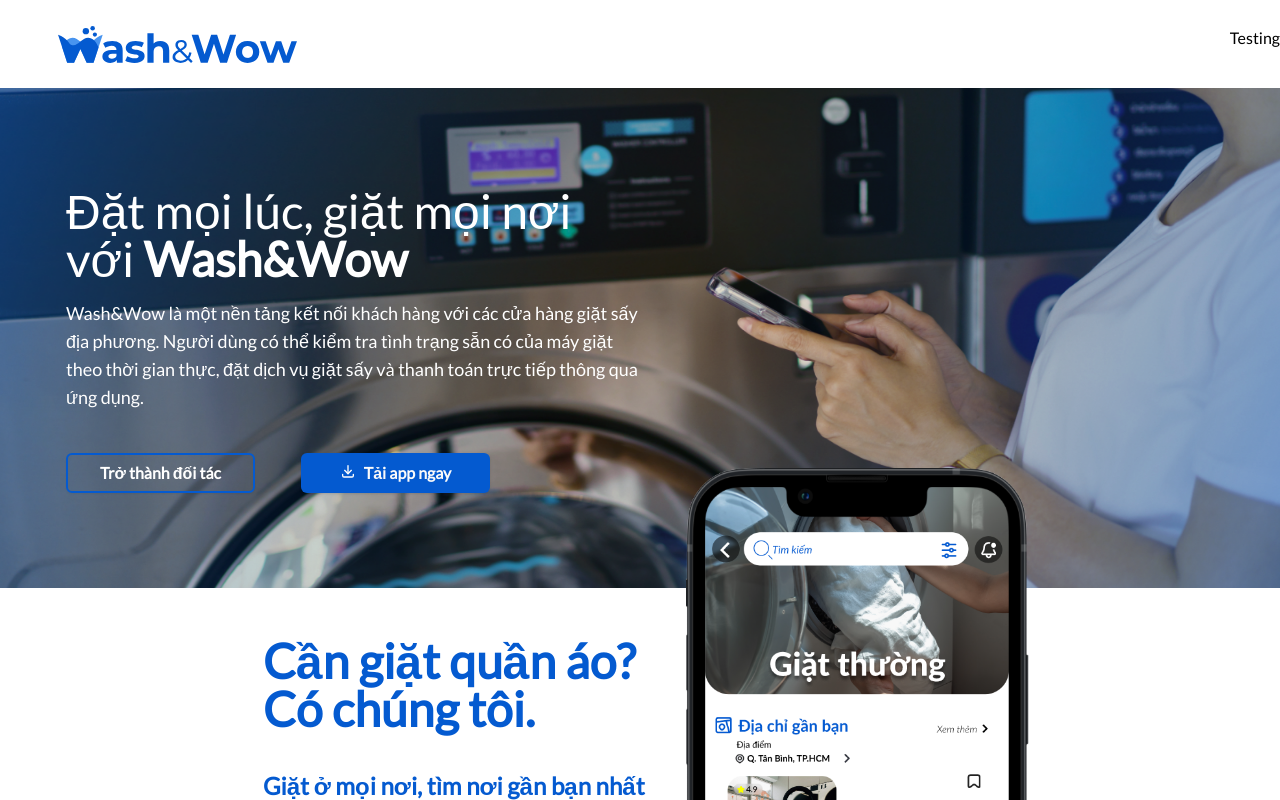
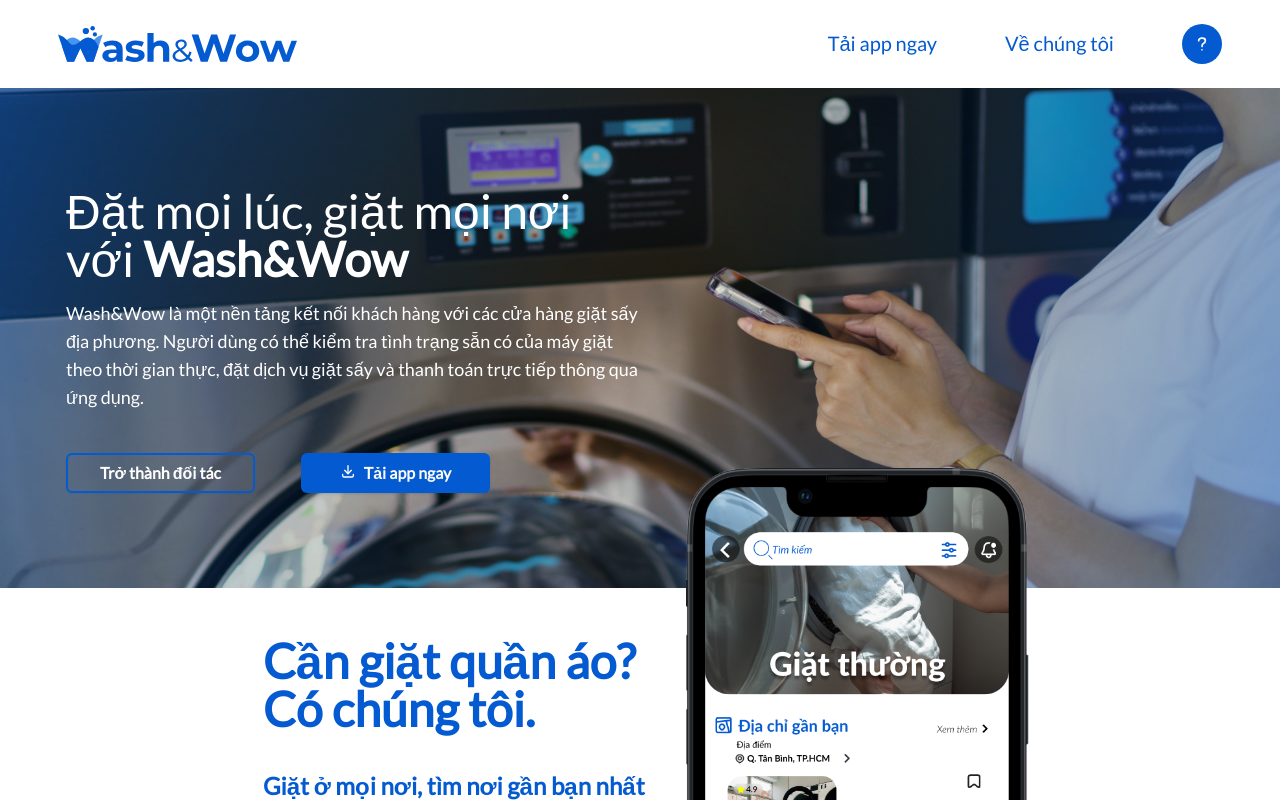
Before and after one commit to Helixu38/Wash-Wow-Landing-Page, a Next.js app: page / in a window 1280 px wide. Shown: the top 800 px of the page. Built offline with nearby package versions, Linux system fonts and the light colour scheme.

Commit message:
feat(fix): restructure navbar

```diff
--- a/components/navigation/navbar.tsx
+++ b/components/navigation/navbar.tsx
@@ -5,31 +5,22 @@
 
 export default function Navbar() {
   return (
-    <div className="w-full h-[88px] flex flex-row justify-between pl-[58px] pt-[26px]">
-      <div>
-        <AppLogo></AppLogo>
+    <div className="w-full h-[88px] flex flex-row justify-between items-center px-4 md:px-[58px] font-medium text-xl text-primary">
+      <div className="flex items-center">
+        <Link href="/">
+          <AppLogo />
+        </Link>
       </div>
-      <div>Testing</div>
+
+      <div className="flex flex-row items-center gap-4 md:gap-[68px]">
+        <Link href={"/download"}>
+          <p className="hidden md:block">Tải app ngay</p>
+        </Link>
+        <p className="hidden md:block">Về chúng tôi</p>
+        <div className="flex items-center justify-center w-10 h-10 rounded-full bg-primary">
+          <IconQuestionMark color="white" size={20} />
+        </div>
+      </div>
     </div>
-    // <div className="z-50 mx-auto flex h-16  bg-white text-primary-foreground shadow-lg">
-    //   <div className="container mx-auto flex items-center justify-between py-4">
-    //     <div className="ml-[58px] flex items-center gap-8">
-    //       <Link href="/">
-    //         <AppLogo className="text-xl" />
-    //       </Link>
-    //     </div>
-    //     <div className="items-center gap-[68px] sm:flex mr-[58px] text-primary font-medium">
-    //       <Link href="/download" className="cursor-pointer">
-    //         Tải app ngay
-    //       </Link>
-    //       <Link href="/about-us" className="cursor-pointer">
-    //         Về chúng tôi
-    //       </Link>
-    //       <div className="flex items-center justify-center w-8 h-8 rounded-full bg-primary">
-    //         <IconQuestionMark color="white" size={20} />
-    //       </div>
-    //     </div>
-    //   </div>
-    // </div>
   );
 }
```
